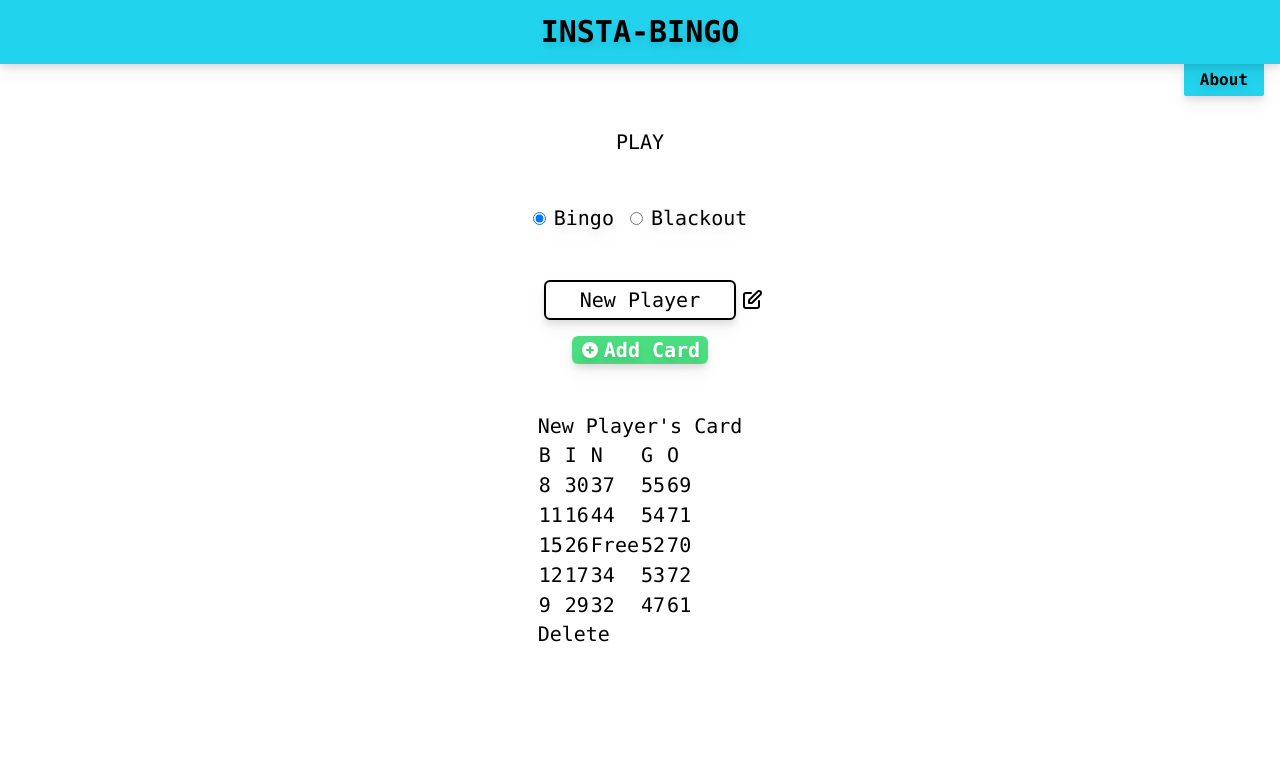
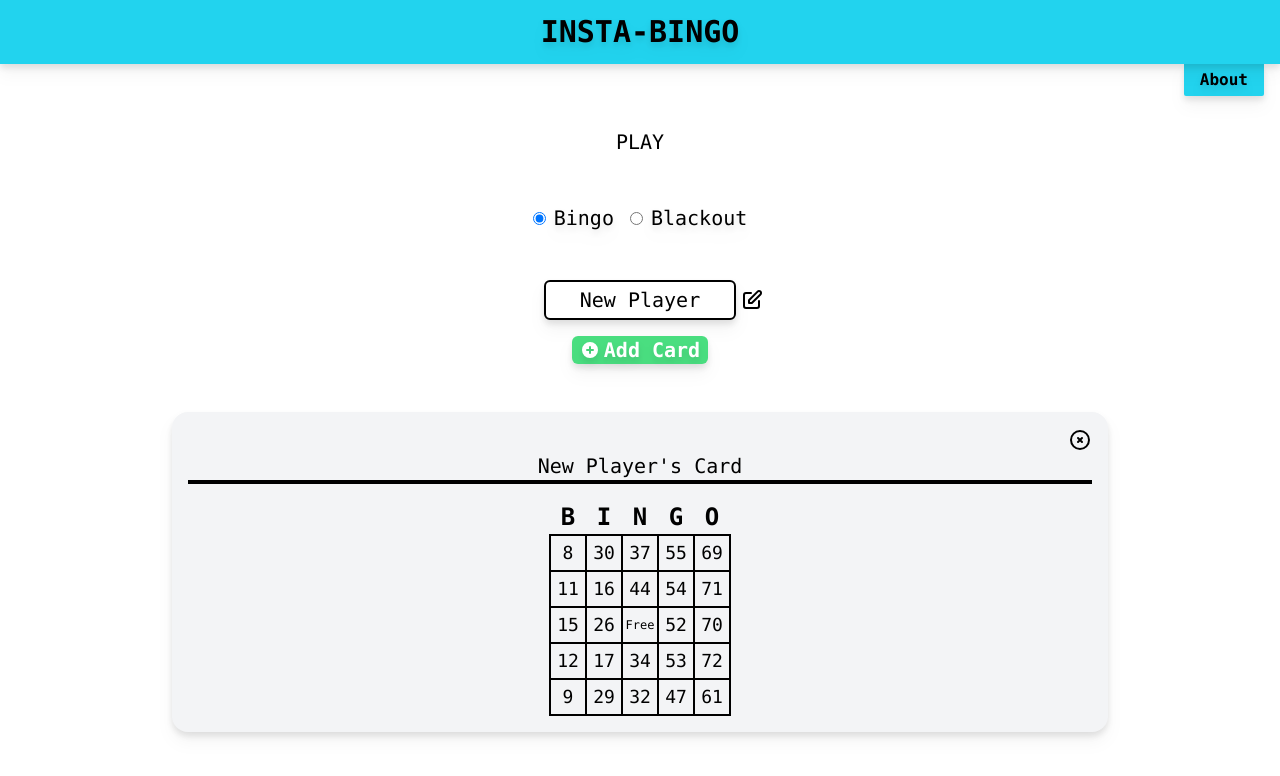
Before and after one commit to Joshawott64/insta-bingo, a React (Vite) app: page / in a window 1280 px wide. Both pictures are taken after a click on the button "Add Card". Shown: the top 776 px of the page. Built offline with nearby package versions, Linux system fonts and the light colour scheme.

Commit message:
made significant progress on styling bingo cards

```diff
--- a/src/App.jsx
+++ b/src/App.jsx
@@ -80,7 +80,7 @@ function App() {
         />
       )}
       {!showGameOverlay && (
-        <div className="flex flex-col gap-y-12 justify-start place-items-center pt-16 text-xl">
+        <div className="flex flex-col gap-y-12 justify-start place-items-center pt-16 text-xl mx-4">
           {allBingoCards.length > 0 && (
             <button onClick={() => setShowGameOverlay(true)}>PLAY</button>
           )}
@@ -125,7 +125,9 @@ function App() {
               <p className="drop-shadow-lg">Add Card</p>
             </button>
           </div>
-          {cardElements}
+          <div className="flex flex-col justify-center place-items-center w-full">
+            {cardElements}
+          </div>
         </div>
       )}
     </div>
--- a/src/components/bingo_card/BingoCard.jsx
+++ b/src/components/bingo_card/BingoCard.jsx
@@ -1,4 +1,4 @@
-import { useState } from "react";
+import { HiOutlineXCircle } from "react-icons/hi";
 
 const BingoCard = ({
   id,
@@ -11,14 +11,21 @@ const BingoCard = ({
   name,
 }) => {
   return (
-    <div>
-      <div>
+    <div className="w-3/4 bg-gray-100 p-4 rounded-2xl drop-shadow-lg">
+      <div className="flex flex-row justify-end w-full text-2xl">
+        <button onClick={() => handleDelete(id)}>
+          <HiOutlineXCircle />
+        </button>
+      </div>
+      <div className="flex flex-col gap-y-4 w-full justify-center place-items-center">
+        <div className="flex flex-col justify-center place-items-center w-full">
           <p>{name}'s Card</p>
+          <div className="w-full h-1 bg-black"></div>
         </div>
         <div>
-        <table>
+          <table className="text-center">
             <thead>
-            <tr>
+              <tr className="font-extrabold text-2xl">
                 <td>B</td>
                 <td>I</td>
                 <td>N</td>
@@ -26,47 +33,47 @@ const BingoCard = ({
                 <td>O</td>
               </tr>
             </thead>
-          <tbody>
-            <tr>
-              <td>{bColumn[0]}</td>
-              <td>{iColumn[0]}</td>
-              <td>{nColumn[0]}</td>
-              <td>{gColumn[0]}</td>
-              <td>{oColumn[0]}</td>
+            <tbody className="border-2 border-black text-lg">
+              <tr className="border-2 border-black">
+                <td className="h-9 w-9 border-2 border-black">{bColumn[0]}</td>
+                <td className="h-9 w-9 border-2 border-black">{iColumn[0]}</td>
+                <td className="h-9 w-9 border-2 border-black">{nColumn[0]}</td>
+                <td className="h-9 w-9 border-2 border-black">{gColumn[0]}</td>
+                <td className="h-9 w-9 border-2 border-black">{oColumn[0]}</td>
               </tr>
-            <tr>
-              <td>{bColumn[1]}</td>
-              <td>{iColumn[1]}</td>
-              <td>{nColumn[1]}</td>
-              <td>{gColumn[1]}</td>
-              <td>{oColumn[1]}</td>
+              <tr className="border-2 border-black">
+                <td className="h-9 w-9 border-2 border-black">{bColumn[1]}</td>
+                <td className="h-9 w-9 border-2 border-black">{iColumn[1]}</td>
+                <td className="h-9 w-9 border-2 border-black">{nColumn[1]}</td>
+                <td className="h-9 w-9 border-2 border-black">{gColumn[1]}</td>
+                <td className="h-9 w-9 border-2 border-black">{oColumn[1]}</td>
               </tr>
-            <tr>
-              <td>{bColumn[2]}</td>
-              <td>{iColumn[2]}</td>
-              <td>Free</td>
-              <td>{gColumn[2]}</td>
-              <td>{oColumn[2]}</td>
+              <tr className="border-2 border-black">
+                <td className="h-9 w-9 border-2 border-black">{bColumn[2]}</td>
+                <td className="h-9 w-9 border-2 border-black">{iColumn[2]}</td>
+                <td className="h-9 w-9 border-2 border-black">
+                  <p className="text-xs">Free</p>
+                </td>
+                <td className="h-9 w-9 border-2 border-black">{gColumn[2]}</td>
+                <td className="h-9 w-9 border-2 border-black">{oColumn[2]}</td>
               </tr>
-            <tr>
-              <td>{bColumn[3]}</td>
-              <td>{iColumn[3]}</td>
-              <td>{nColumn[3]}</td>
-              <td>{gColumn[3]}</td>
-              <td>{oColumn[3]}</td>
+              <tr className="border-2 border-black">
+                <td className="h-9 w-9 border-2 border-black">{bColumn[3]}</td>
+                <td className="h-9 w-9 border-2 border-black">{iColumn[3]}</td>
+                <td className="h-9 w-9 border-2 border-black">{nColumn[3]}</td>
+                <td className="h-9 w-9 border-2 border-black">{gColumn[3]}</td>
+                <td className="h-9 w-9 border-2 border-black">{oColumn[3]}</td>
               </tr>
-            <tr>
-              <td>{bColumn[4]}</td>
-              <td>{iColumn[4]}</td>
-              <td>{nColumn[4]}</td>
-              <td>{gColumn[4]}</td>
-              <td>{oColumn[4]}</td>
+              <tr className="border-2 border-black">
+                <td className="h-9 w-9 border-2 border-black">{bColumn[4]}</td>
+                <td className="h-9 w-9 border-2 border-black">{iColumn[4]}</td>
+                <td className="h-9 w-9 border-2 border-black">{nColumn[4]}</td>
+                <td className="h-9 w-9 border-2 border-black">{gColumn[4]}</td>
+                <td className="h-9 w-9 border-2 border-black">{oColumn[4]}</td>
               </tr>
             </tbody>
           </table>
         </div>
-      <div>
-        <button onClick={() => handleDelete(id)}>Delete</button>
       </div>
     </div>
   );
```
Lines whose indentation alone changed are shown as unchanged.
